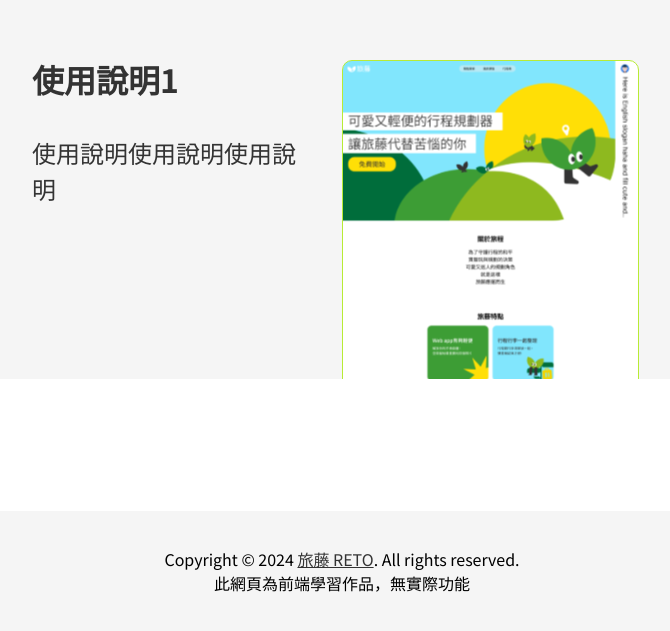
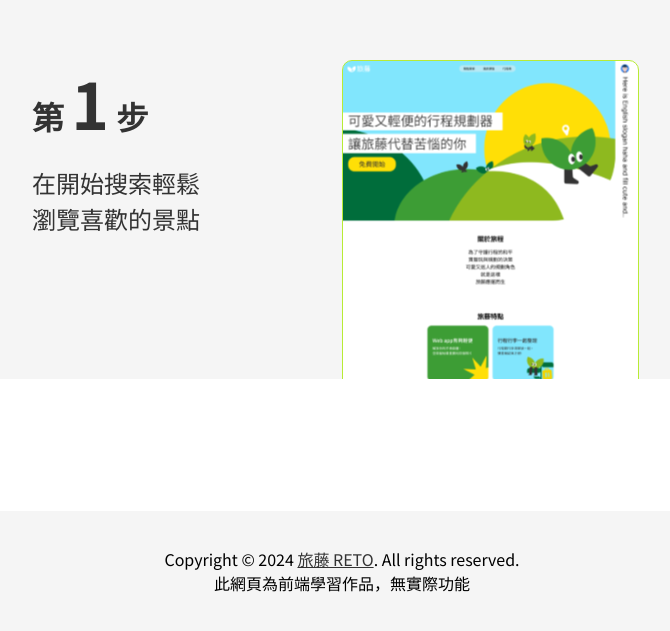
Before and after one commit to yizhen030wala/RETO, a React (Vite) app in the folder reto-vite/: page / in a window 1280 px wide. Shown: the part 2353-2984 px from the top of the page, without its empty margins (298-968 px from the left). Built offline with nearby package versions, Linux system fonts and the light colour scheme.

Commit message:
02/21 13:26 行程頁下載動畫完成

```diff
--- a/reto-vite/src/components-common/ScheduleCard/SpotCard/InfoCard/InfoCard.jsx
+++ b/reto-vite/src/components-common/ScheduleCard/SpotCard/InfoCard/InfoCard.jsx
@@ -293,6 +293,7 @@ const InfoCard = ({ id, time , onClick }) => {
 
                 </div>
             )}
+
             {data && (
                 <div className="info_SpotCard">
                     <figure className="pic_SpotCard">
--- a/reto-vite/src/components-common/ScheduleCard/SpotCard/InfoCard/InfoCard.scss
+++ b/reto-vite/src/components-common/ScheduleCard/SpotCard/InfoCard/InfoCard.scss
@@ -136,9 +136,9 @@
 
 .card_loading {
     position: relative;
-    background-color: transparent;
-    width: 300px;
-    height: 300px;
+    background-image: url('../../../../assets//img/loading/s_card_loading.png'); /* 將 URL 替換為你的圖片路徑 */
+    background-size: cover; /* 調整背景圖片大小以填滿元素 */
+    height:  100%;;
     // top:0;
     // right:0;
     // background-color: rgb(255, 255, 255);
@@ -155,48 +155,9 @@
         background: linear-gradient(
             90deg,
             transparent,
-            rgba(130, 130, 130, 0.4),
+            rgba(130, 130, 130, 0.1),
             transparent
         );
         animation: loading 1.5s infinite;
     }
 }
-
-// .loading::after {
-//     display: block;
-//     content: "";
-//     position: absolute;
-//     width: 100%;
-//     height: 100%;
-//     transform: translateX(-100%);
-//     background: linear-gradient(
-//         90deg,
-//         transparent,
-//         rgba(255, 255, 255, 0.2),
-//         transparent
-//     );
-//     animation: loading 1.5s infinite;
-// }
-
-.container_card_img.loading {
-    position: relative;
-    background-color: transparent;
-    width: 300px;
-    height: 300px;
-  }
-
-  .loading::after {
-    display: block;
-    content: "";
-    position: absolute;
-    width: 100%;
-    height: 100%;
-    transform: translateX(-100%);
-    background: linear-gradient(
-      90deg,
-      transparent,
-      rgba(130, 130, 130, 0.4),
-      transparent
-    );
-    animation: loading 1.5s infinite;
-  }
--- a/reto-vite/src/pages/Home/CSS/home.scss
+++ b/reto-vite/src/pages/Home/CSS/home.scss
@@ -771,11 +771,16 @@
         font-style: normal;
         font-weight: 700;
         line-height: normal;
+        margin-bottom: 33px;
+
+        span{
+        font-size: 4rem;
+        }
       }
 
       p {
         position: absolute;
-        top: 250px;
+        top: 280px;
         left: 102px;
         width: 270px;
         font-family: "Noto Sans TC", sans-serif;
--- a/reto-vite/src/pages/Home/Step/Step.jsx
+++ b/reto-vite/src/pages/Home/Step/Step.jsx
@@ -5,6 +5,13 @@ import guideimg from '../../../assets/img_hsc/index/guideimg.svg';
 // Step Button
 const Step = () => {
     const steps = ['第一步', '第二步', '第三步', '第四步', '第五步'];
+    const content = [
+        '在開始搜索輕鬆<br>瀏覽喜歡的景點',
+        '景點資訊通通有<br>判斷不煩惱',
+        '拖曳編輯行程<br>直覺好用',
+        '店家沒有開?<br>沒關係!找類似的<br>替換就好',
+        '確認路線不繞路<br>最有效率玩透透<br>也有手機版喔'
+    ];
     const [currentStep, setCurrentStep] = useState(1);
     const [direction, setDirection] = useState('forward');
 
@@ -38,8 +45,8 @@ const Step = () => {
                         key={index}
                     >
                         <div className="text">
-                            <h3>使用說明{index + 1}</h3>
-                            <p>使用說明使用說明使用說明</p>
+                            <h3>第 <span>{index + 1}</span> 步</h3>
+                            <p dangerouslySetInnerHTML={{ __html: content[index] }}></p>
                         </div>
                         <figure><img src={guideimg} alt="使用說明" /></figure>
                     </div>
```
Also changed, not shown: reto-vite/src/assets/img/loading/s_card_loading.png (renamed from reto-vite/src/assets/img/loading/s card loading.png).
